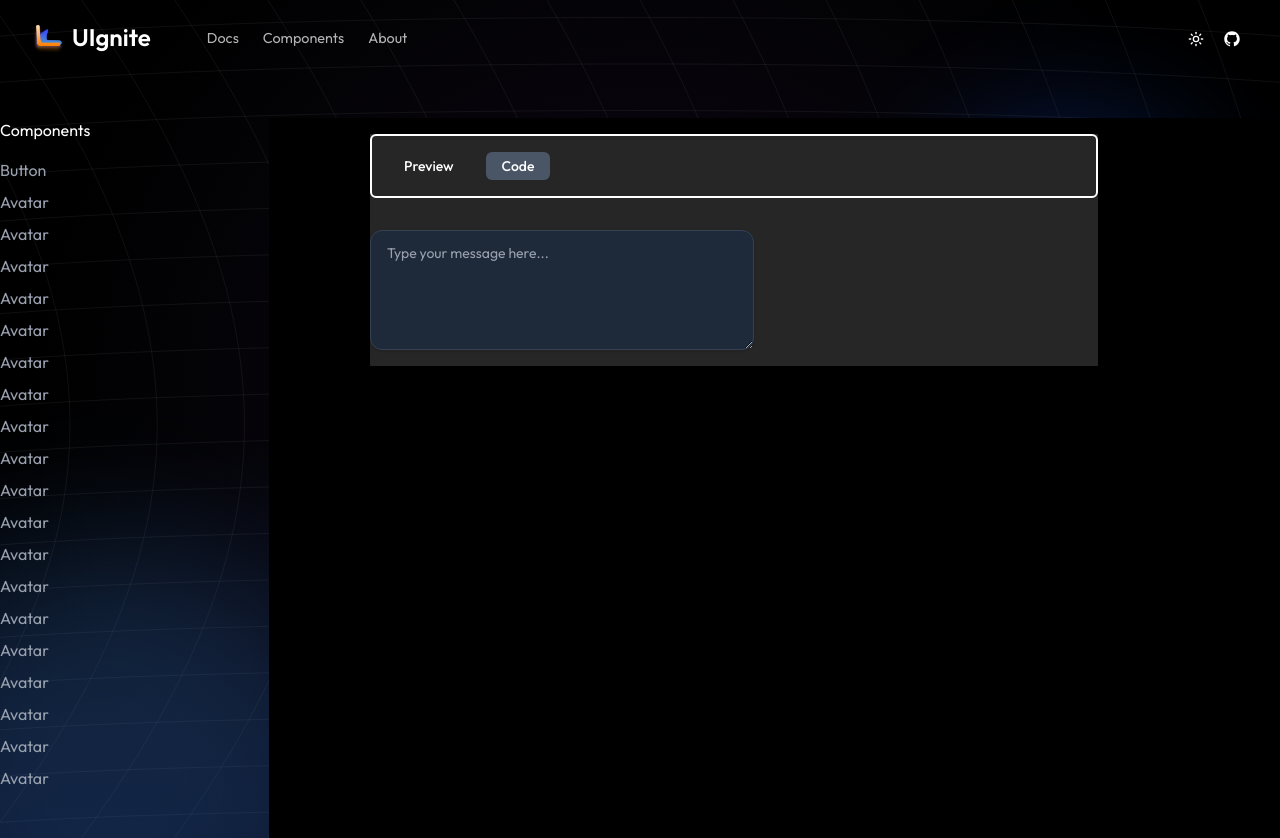
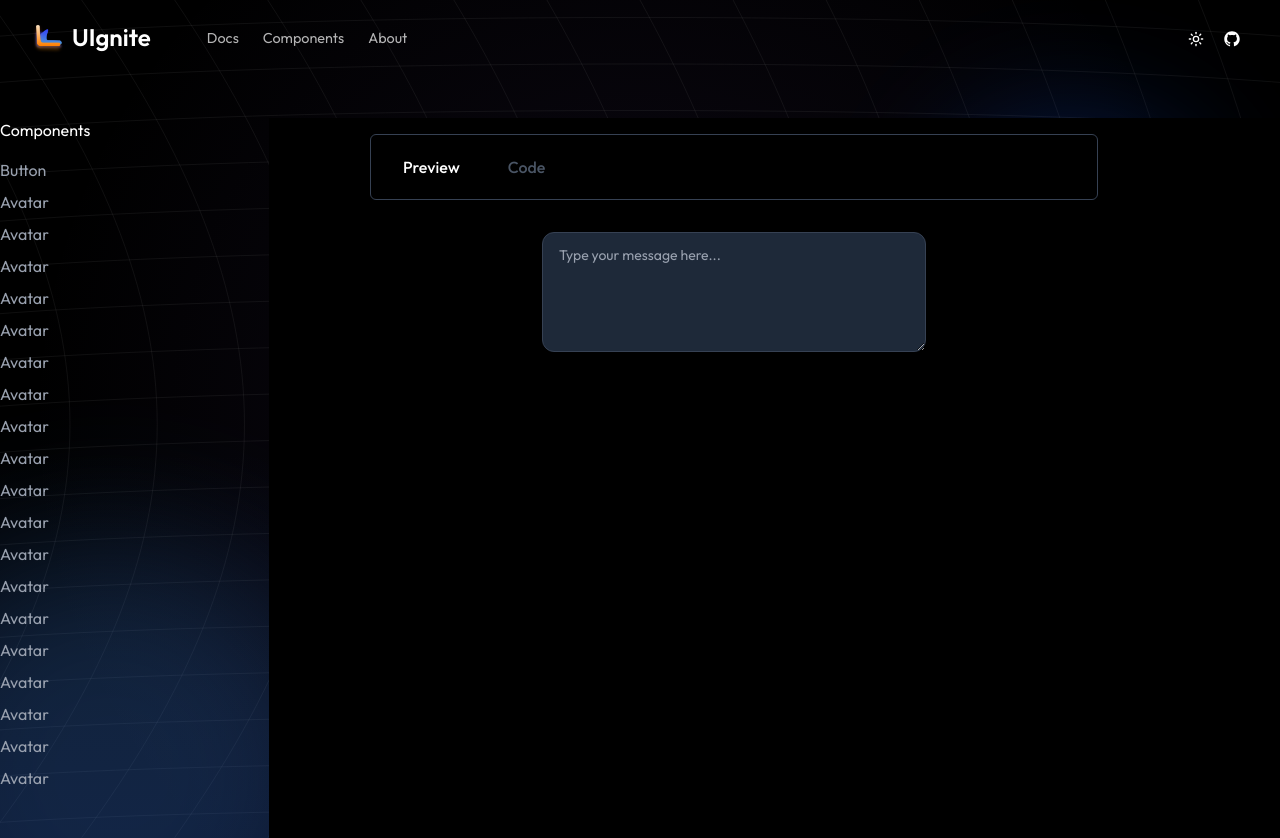
Before and after one commit to UIgnite/UIgnite, a React (Vite) app: page /testing in a window 1280 px wide. Built offline with nearby package versions, Linux system fonts and the light colour scheme; a web font is replaced by a local one.

Commit message:
Preview Component added with CSS

```diff
--- a/src/components/Tabs.jsx
+++ b/src/components/Tabs.jsx
@@ -6,7 +6,7 @@ const Tabs = ({ children, defaultVal = "preview", className = "" }) => {
 
   return (
     <>
-      <div className={`bg-neutral-800 mt-4 w-[90%] min`}>
+      <div className={` mt-4 w-[90%] min ${className}`}>
         {React.Children.map(children, (child, index) => {
           return React.cloneElement(child, {
             activeTab,
@@ -18,9 +18,9 @@ const Tabs = ({ children, defaultVal = "preview", className = "" }) => {
   );
 };
 
-const TabList = ({ children, activeTab, setActiveTab }) => {
+const TabList = ({ children, activeTab, setActiveTab, className="" }) => {
   return (
-    <div className="p-2 flex space-x-2 bg-neutral-800 rounded-md border-2">
+    <div className={`p-2 flex space-x-2  rounded-md border-1 border-gray-700  ${className}`}>
       {React.Children.map(children, (child, index) =>
         React.cloneElement(child, { activeTab, setActiveTab }),
       )}
@@ -40,8 +40,8 @@ const Tab = ({
   return (
     <button
       onClick={() => setActiveTab(value)}
-      className={` px-4 py-1 m-2 rounded-md text-sm font-medium
-        ${isActive ? "bg- text-gray hover:bg-green-700" : "bg-gray-600 text-white hover:bg-gray-500"}
+      className={` px-4 py-1 m-2 rounded-md text-md font-medium
+        ${isActive ? " text-white" : " text-gray-600 hover:text-white"}
       `}
     >
       {title}
@@ -51,7 +51,7 @@ const Tab = ({
 
 const TabContent = ({ value, activeTab, content }) => {
   if (activeTab === value)
-    return <div className="overflow-x-auto bg-neutral-800 mt-4">{content}</div>;
+    return <div className=" rounded-md  flex justify-center min-h-[100%] overflow-x-auto  mt-4">{content}</div>;
 };
 
 export { Tabs, Tab, TabList, TabContent };
--- a/src/index.css
+++ b/src/index.css
@@ -82,9 +82,9 @@ body {
 .scrollable-content::-webkit-scrollbar-thumb {
   background-color: #222; /* Color of the scrollbar thumb */
   border-radius: 10px;
-  border: 3px solid #222; /* Add space between thumb and track */
+  border: 0px solid #131313; /* Add space between thumb and track */
 }
 
 .scrollable-content::-webkit-scrollbar-thumb:hover {
-  background-color: #555; /* Hover effect */
+  background-color: rgb(69, 69, 69); /* Hover effect */
 }
--- a/src/pages/components/Preview.jsx
+++ b/src/pages/components/Preview.jsx
@@ -6,6 +6,8 @@ import {
   dark,
   docco,
   a11yDark,
+  nightOwl,
+  monokai,
   atelierHeathDark,
   atelierLakesideDark,
   atelierSulphurpoolDark,
@@ -29,18 +31,18 @@ const Preview = ({ codeString = "" }) => {
   const syntaxHighlighterElement = (
     <SyntaxHighlighter
       language="javascript"
-      style={stackoverflowDark}
-      className="m-6 max-w-[90%] bg-black"
+      style={nightOwl}
+      className=" h-[100%] max-w-[100%] rounded-md scrollable-content bg-black"
     >
       {codeString}
     </SyntaxHighlighter>
   );
 
   const textAreaComp = (
-    <div className="w-[100%]">
+    <div className="w-[100%] flex justify-center">
       <Textarea
         placeholder="Type your message here..."
-        className="w-96 h-30 max-w-full my-4"
+        className="w-96 scrollable-content h-30 max-w-full my-4"
       ></Textarea>
     </div>
   );
--- a/src/pages/components/_layout.jsx
+++ b/src/pages/components/_layout.jsx
@@ -1,6 +1,7 @@
 import React from "react";
 import { Outlet, useParams } from "react-router-dom";
 import ComponentList from "./ComponentList";
+import {components} from "../../utils/lib"
 
 export default function ComponentLayout() {
   const { componentId } = useParams();
@@ -9,7 +10,7 @@ export default function ComponentLayout() {
     <div className="w-full flex h-[calc(100vh-80px)] overflow-y-hidden mt-10">
       {/* Side Bar  */}
       {componentId && (
-        <div className="min-w-[20%] mr-[1%] h-full overflow-y-scroll scrollable-content flex flex-col gap-y-2 justify-start">
+        <div className="ml-[4%] min-w-[15%] mr-[1%] h-full overflow-y-scroll scrollable-content flex flex-col gap-y-2 justify-start">
           <div>
             <div className="font-med ">Components</div>
             <ul className="text-gray-400 my-4 flex flex-col gap-y-2">
@@ -21,18 +22,7 @@ export default function ComponentLayout() {
               <li>Avatar</li>
               <li>Avatar</li>
               <li>Avatar</li>
-              <li>Avatar</li>
-              <li>Avatar</li>
-              <li>Avatar</li>
-              <li>Avatar</li>
-              <li>Avatar</li>
-              <li>Avatar</li>
-              <li>Avatar</li>
-              <li>Avatar</li>
-              <li>Avatar</li>
-              <li>Avatar</li>
-              <li>Avatar</li>
-              <li>Avatar</li>
+
             </ul>
           </div>
         </div>
@@ -41,6 +31,8 @@ export default function ComponentLayout() {
       <div className="flex-grow h-full px-4 scrollable-content overflow-y-scroll">
         {componentId ? <Outlet /> : <ComponentList />}
       </div>
+
+
     </div>
   );
 }
--- a/src/utils/lib.js
+++ b/src/utils/lib.js
@@ -1,6 +1,10 @@
 import { clsx } from "clsx";
 import { twMerge } from "tailwind-merge";
+import components from  "../../components.json"
+console.log(components)
 
 export function cn(...inputs) {
   return twMerge(clsx(inputs));
 }
+
+export  {components}
```
Also changed, not shown: components.json, src/ComponentsPage/codeString.js (added).
